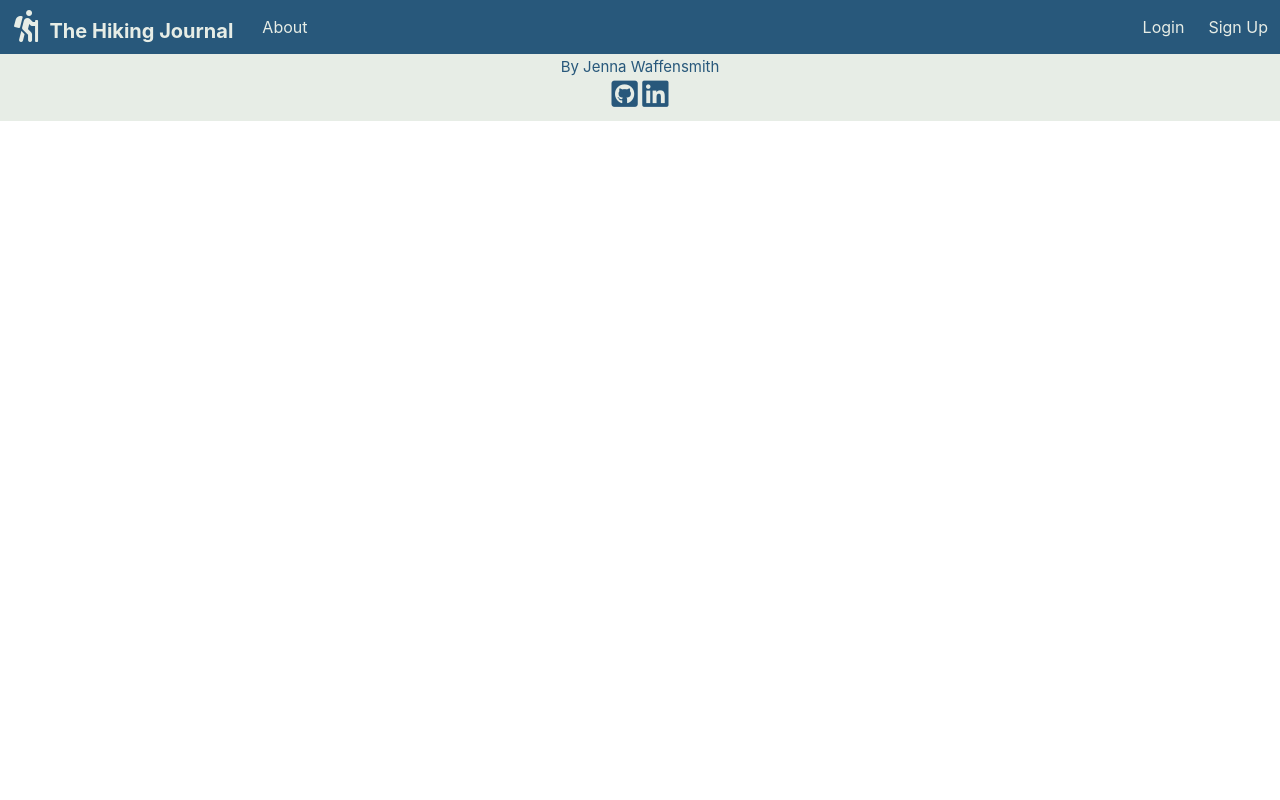
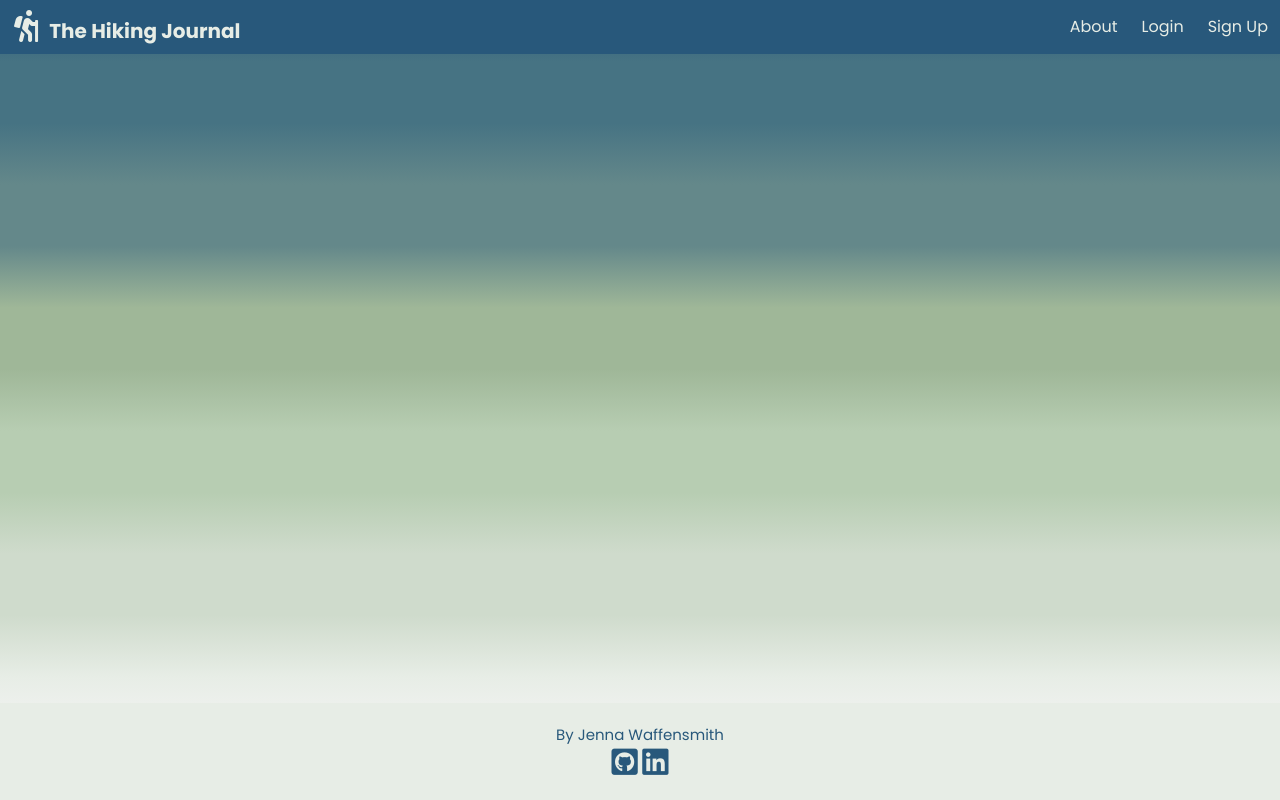
Before and after one commit to jwaffensmith/hiking-journal, a Django app: page /about/ in a window 1280 px wide. Run offline with Django 3.2, Linux system fonts and the light colour scheme; parts of the project's set-up code (start-up, migrations or seed data) failed here and were passed over; some libraries are stand-ins or nearby versions.

Commit message:
added styling to home and about pages

```diff
--- a/main_app/static/css/style.css
+++ b/main_app/static/css/style.css
@@ -1,7 +1,5 @@
 body {
-  font: "Poppins", sans-serif;
-  color: #28587b;
-  background: #f4f4f4;
+  font-family: "Poppins", sans-serif;
 }
 
 .navbar .navbar-brand {
@@ -36,9 +34,12 @@ body {
 }
 
 .footer {
-  padding: 10px;
-  margin-top: 20px;
+  padding: 20px;
   background: #e7ede6;
+  position: fixed;
+  left: 0px;
+  bottom: 0px;
+  width: 100%;
 }
 .footer .contact-info {
   margin: 0;
@@ -49,4 +50,50 @@ body {
   font-size: 15px;
 }
 
+.gradient {
+  position: absolute;
+  width: 100%;
+  height: 100%;
+  left: 0px;
+  top: 0px;
+  z-index: -1;
+  background: linear-gradient(#28587b, #467383, #467383, #64888a, #64888a, #9fb798, #9fb798, #b7cdb2, #b7cdb2, #cfdbcc, #cfdbcc, #e7ede6, #f4f4f4, #e7ede6);
+}
+.gradient .container {
+  position: relative;
+  text-align: center;
+  color: #f4f4f4;
+  width: 80%;
+  height: auto;
+}
+.gradient .container .img-container {
+  position: absolute;
+  text-align: center;
+  color: #f4f4f4;
+  margin-top: 50px;
+}
+.gradient .container .img-container .welcome-message {
+  position: absolute;
+  color: #f4f4f4;
+  top: 20%;
+  left: 50%;
+  transform: translate(-50%, -50%);
+}
+.gradient .container .img-container .img-login {
+  position: absolute;
+  top: 40%;
+  left: 58%;
+  transform: translate(-50%, -50%);
+  color: #28587b;
+  text-decoration: none;
+}
+.gradient .container .img-container .img-signup {
+  position: absolute;
+  top: 40%;
+  left: 42%;
+  transform: translate(-50%, -50%);
+  color: #28587b;
+  text-decoration: none;
+}
+
 /*# sourceMappingURL=style.css.map */
--- a/main_app/static/scss/style.scss
+++ b/main_app/static/scss/style.scss
@@ -3,16 +3,14 @@ $btn: #467383;
 $trim: #64888a;
 $gradient_four: #9fb798;
 $gradient_five:  #b7cdb2;
-$background: #cfdbcc;
+$gradient_six: #cfdbcc;
 $footer: #e7ede6;
 $background: #f4f4f4;
 $primary-font: 'Poppins', sans-serif;
 
 
 body {
-    font: $primary-font;
-    color: $navbar;
-    background: $background;
+    font-family: $primary-font;
 }
 
 .navbar {
@@ -63,9 +61,12 @@ body {
 
 
 .footer {
-    padding: 10px;
-    margin-top: 20px;
+    padding: 20px;
     background: $footer;
+    position: fixed;
+    left:0px;
+    bottom:0px;
+    width:100%;
 
     .contact-info {
         margin: 0;
@@ -76,5 +77,57 @@ body {
             font-size: 15px;
         }
     }
+}
+.gradient {
+    position: absolute;
+    width: 100%;
+    height: 100%;
+    left: 0px;
+    top: 0px;
+    z-index: -1;
+    background: linear-gradient($navbar, $btn, $btn, $trim, $trim,
+    $gradient_four, $gradient_four, $gradient_five, $gradient_five,
+    $gradient_six, $gradient_six, $footer, $background, $footer);
 
+    .container {
+    position: relative;
+    text-align: center;
+    color: $background;
+    width: 80%;
+    height: auto;
+
+    .img-container {
+        position: absolute;
+        text-align: center;
+        color: $background;
+        margin-top: 50px;
+
+        .welcome-message {
+            position: absolute;
+            color: $background;
+            top: 20%;
+            left: 50%;
+            transform: translate(-50%, -50%);
+        }
+
+        .img-login {
+            position: absolute;
+            top: 40%;
+            left: 58%;
+            transform: translate(-50%, -50%);
+            color: $navbar;
+            text-decoration: none;
+        }
+
+        .img-signup {
+            position: absolute;
+            top: 40%;
+            left: 42%;
+            transform: translate(-50%, -50%);
+            color: $navbar;
+            text-decoration: none;
+        }
+
+    }
+    }
 }
--- a/main_app/templates/about.html
+++ b/main_app/templates/about.html
@@ -2,6 +2,10 @@
 {% block title %} About {% endblock%}
 
 {% block content%}
-<h1>You made it to the about page</h1>
+
+<main class="gradient">
+        <p class="welcome-message">A place to journal your hiking adventures.</p>
+</main>
+
 
 {% endblock %}
--- a/main_app/templates/base.html
+++ b/main_app/templates/base.html
@@ -32,10 +32,8 @@
                 </a>
             </div>
             <div class="navbar-menu is-active">
-                <div class="navbar-start">
+                <div class="navbar-end">
                     <a class="navbar-item about" href="{% url 'about' %}">About</a>
-                </div>
-                <div class="navbar-end">
                     <a class="navbar-item login-button">Login</a>
                     <a class="navbar-item signup-button"> Sign Up </a>
                 </div>
@@ -44,6 +42,7 @@
 
         {% block content %}
         {% endblock %}
+
 
         <footer class="footer">
             <div class="content has-text-centered">
--- a/main_app/urls.py
+++ b/main_app/urls.py
@@ -1,7 +1,8 @@
 from django.urls import path
-from .views import Home, About
+from .views import Home, About, Profile
 
 urlpatterns = [
     path('', Home.as_view(), name="home"),
     path('about/', About.as_view(), name="about"),
+    path('profile/', Profile.as_view(), name="profile"),
 ]
```
Also changed, not shown: main_app/templates/home.html (+10 -2 lines), main_app/static/scripts/main.js (line endings or trailing spaces), main_app/templates/profile.html (added), 1 other file.
